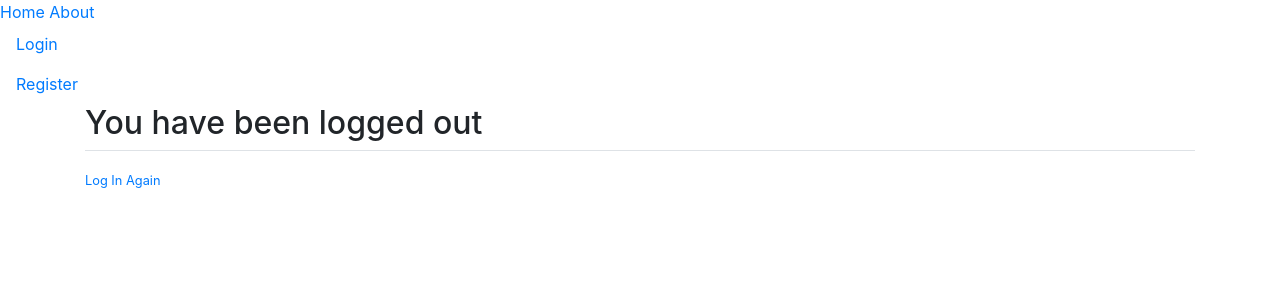
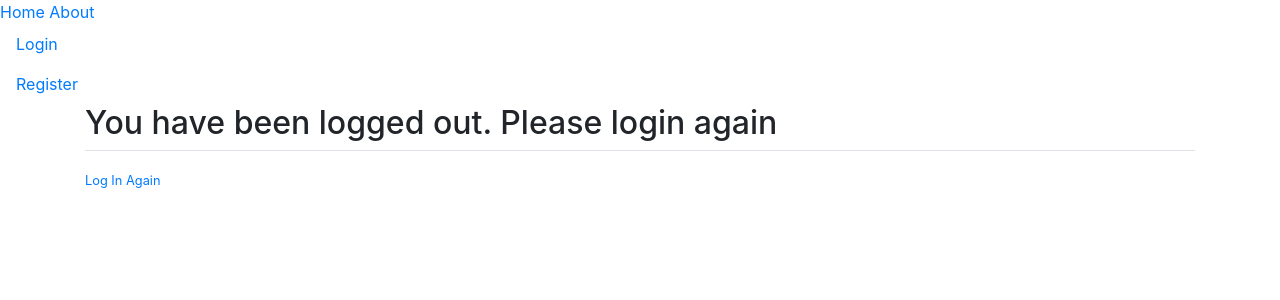
Before and after one commit to poorvirasi/youtube_app, a Django app: page /logout/ in a window 1280 px wide. Shown: the top 300 px of the page. Run offline with Django 3.2, Linux system fonts and the light colour scheme; some libraries are stand-ins or nearby versions.

Commit message:
Update logout.html

```diff
--- a/django_app/templates/users/logout.html
+++ b/django_app/templates/users/logout.html
@@ -1,6 +1,6 @@
 {% extends "django_app/base.html" %}
 {% block content %}
-    <h2>You have been logged out</h2>
+    <h2>You have been logged out. Please login again</h2>
     <div class="border-top pt-3">
         <small class="text-muted">
             <a href="{% url 'login' %}">Log In Again</a>
```
